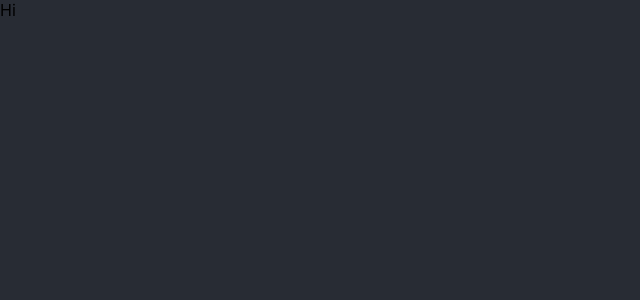
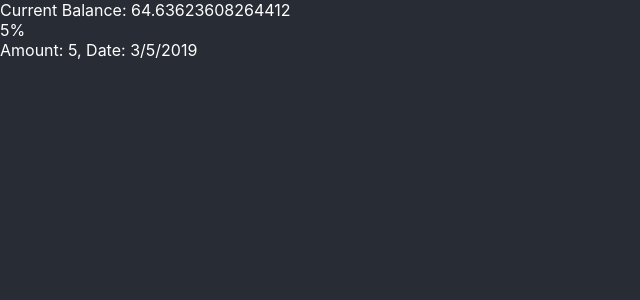
Before and after one commit to odedw/compound-interest-calculator, a React (Create React App) app: page / in a window 1280 px wide. Shown: the top 300 px of the page, without its empty margins (0-640 px from the left). Built offline with nearby package versions, Linux system fonts and the light colour scheme.

Commit message:
calculator

```diff
--- a/src/App.tsx
+++ b/src/App.tsx
@@ -1,13 +1,36 @@
 import React from "react";
 import "./App.css";
 import styled from "styled-components";
+import calculator from "./calculator";
 
 const Container = styled.div`
   background-color: #282c34;
   height: 100%;
+  color: white;
 `;
+
+const CurrentBalanceContainer = styled.div``;
+const InterestRate = styled.div``;
+const DepositsContainer = styled.div``;
+const Deposit = styled.div``;
+
 function App() {
-  return <Container>Hi</Container>;
+  const [balance, setBalance] = React.useState(calculator.balance);
+  return (
+    <Container>
+      <CurrentBalanceContainer>
+        Current Balance: {balance}
+      </CurrentBalanceContainer>
+      <InterestRate>{`${calculator.weeklyRate}%`}</InterestRate>
+      <DepositsContainer>
+        {calculator.deposits.map((d, i) => (
+          <Deposit key={i}>{`Amount: ${
+            d.amount
+          }, Date: ${d.date.toLocaleDateString("en-US")}`}</Deposit>
+        ))}
+      </DepositsContainer>
+    </Container>
+  );
 }
 
 export default App;
--- /dev/null
+++ b/src/calculator.ts
@@ -0,0 +1,35 @@
+import data from "./data.json";
+class Deposit {
+  date: Date;
+  amount: number;
+  constructor(dateStr: string, amount: number) {
+    this.date = new Date(dateStr);
+    this.amount = amount;
+  }
+}
+class Calculator {
+  currentDate: Date = new Date();
+  deposits: Deposit[];
+  weeklyRate: number;
+  constructor() {
+    this.deposits = data.deposits.map(d => new Deposit(d.date, d.amount));
+    this.weeklyRate = data.weeklyRate;
+  }
+
+  public get balance(): number {
+    let sum = 0;
+    this.deposits.forEach(d => {
+      const weeksSince =
+        (this.currentDate.getTime() - d.date.getTime()) /
+        (1000 * 3600 * 24 * 7);
+      sum += d.amount * Math.pow(1 + data.weeklyRate / 100, weeksSince);
+    });
+    return sum;
+  }
+
+  addDeposit(deposit: Deposit) {
+    this.deposits.push(deposit);
+  }
+}
+
+export default new Calculator();
--- /dev/null
+++ b/src/data.json
@@ -0,0 +1,9 @@
+{
+  "weeklyRate": 5,
+  "deposits": [
+    {
+      "amount": 5,
+      "date": "2019-03-05"
+    }
+  ]
+}
```
Also changed, not shown: package.json (+6 -1 lines), 1 other file (tests, documents, lock files or other folders).
